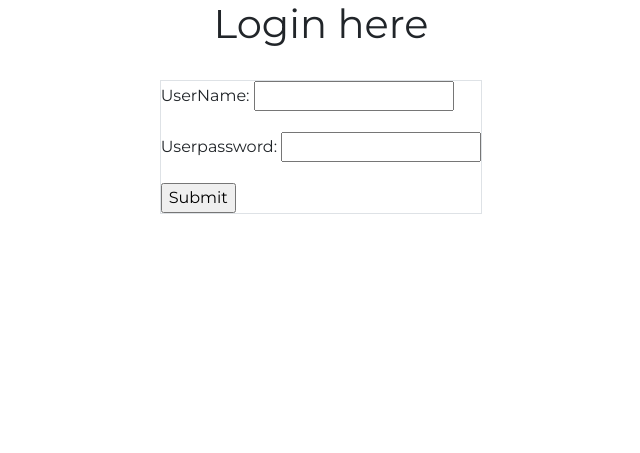
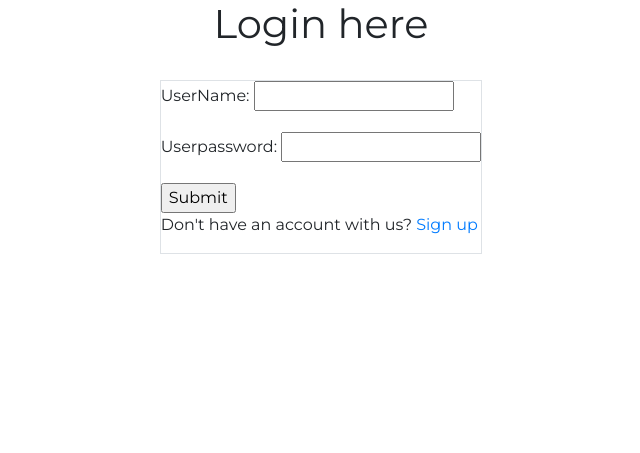
Before and after one commit to sarahob96/reset-bali, a Django app: a page that uses accounts/templates/accounts/login.html in a window 1280 px wide. Shown: the top 453 px of the page, without its empty margins (319-959 px from the left). Run offline with Django 3.2, Linux system fonts and the light colour scheme; some libraries are stand-ins or nearby versions.

Commit message:
leave a link for the sign up form on the login page

```diff
--- a/accounts/templates/accounts/login.html
+++ b/accounts/templates/accounts/login.html
@@ -38,6 +38,9 @@
 
         <input type = "submit">
     </form>
+    <div>
+        <p> Don't have an account with us? <a href="{% url 'register' %}"> Sign up</a> </p>
+    </div>
     </div>
     </div>
     </div>
```
